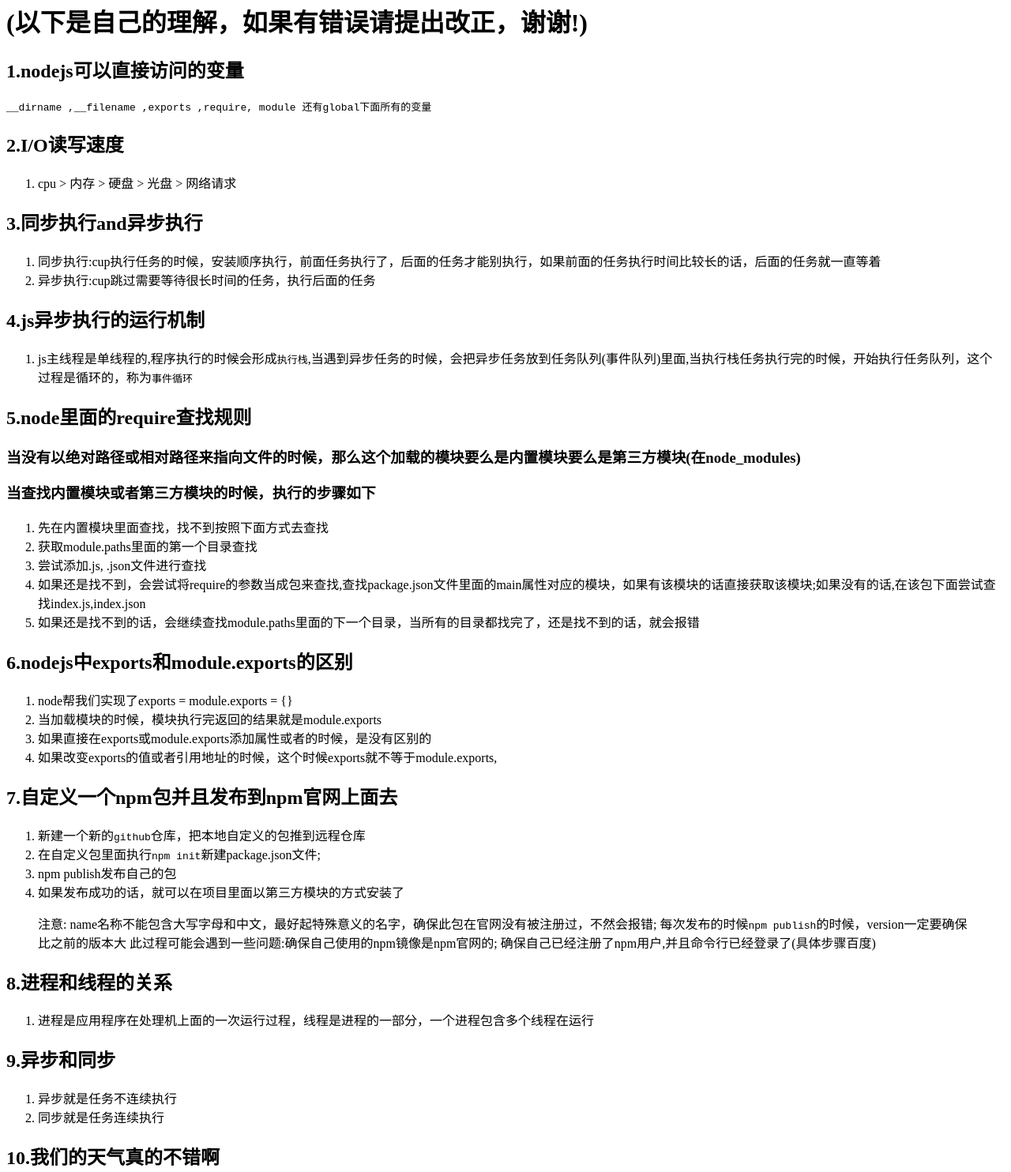
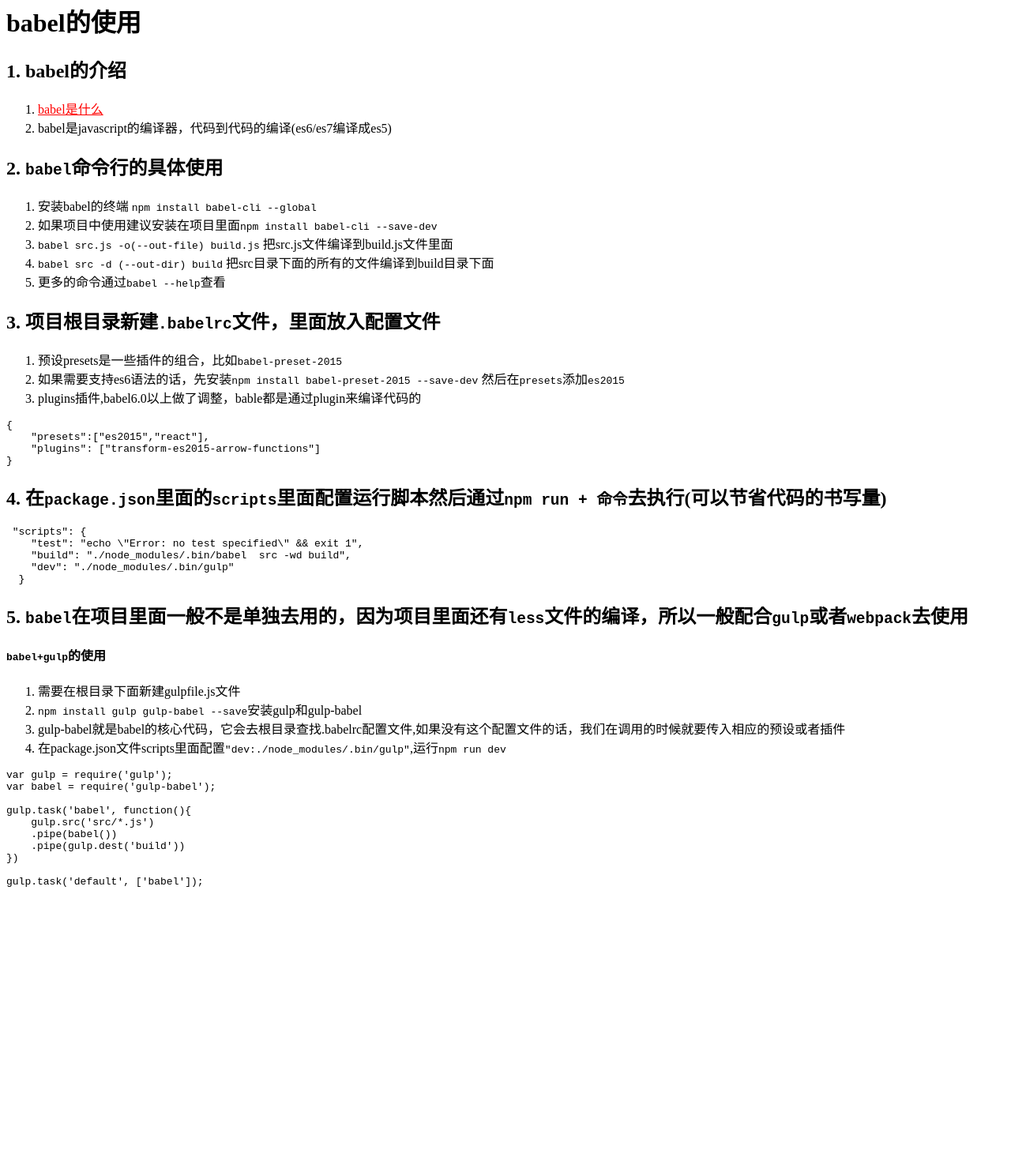
Before and after one commit to miaozhirui/my-note, a plain HTML site: page index.html in a window 1280 px wide. Shown: the part 5-1489 px from the top of the page at 79% size. After the commit the page ends 1142 px from the top, so only its background shows below. Drawn offline with Linux system fonts and the light colour scheme.

Commit message:
edit index.md

```diff
--- a/index.html
+++ b/index.html
@@ -1,53 +1,54 @@
-<h1 id="以下是自己的理解如果有错误请提出改正谢谢">(以下是自己的理解，如果有错误请提出改正，谢谢!)</h1>
-<h2 id="nodejs可以直接访问的变量">1.nodejs可以直接访问的变量</h2>
-<pre><code>__dirname ,__filename ,exports ,require, module 还有global下面所有的变量</code></pre>
-<h2 id="io读写速度">2.I/O读写速度</h2>
+<h1 id="babel的使用">babel的使用</h1>
+<h2 id="babel的介绍">1. babel的介绍</h2>
 <ol style="list-style-type: decimal">
-<li>cpu &gt; 内存 &gt; 硬盘 &gt; 光盘 &gt; 网络请求</li>
+<li><a href="http://babeljs.io/" style="color:red">babel是什么</a></li>
+<li>babel是javascript的编译器，代码到代码的编译(es6/es7编译成es5)</li>
 </ol>
-<h2 id="同步执行and异步执行">3.同步执行and异步执行</h2>
+<h2 id="babel命令行的具体使用">2. <code>babel</code>命令行的具体使用</h2>
 <ol style="list-style-type: decimal">
-<li>同步执行:cup执行任务的时候，安装顺序执行，前面任务执行了，后面的任务才能别执行，如果前面的任务执行时间比较长的话，后面的任务就一直等着</li>
-<li>异步执行:cup跳过需要等待很长时间的任务，执行后面的任务</li>
+<li>安装babel的终端 <code>npm install babel-cli --global</code></li>
+<li>如果项目中使用建议安装在项目里面<code>npm install babel-cli --save-dev</code></li>
+<li><code>babel src.js -o(--out-file) build.js</code> 把src.js文件编译到build.js文件里面</li>
+<li><code>babel src -d (--out-dir) build</code> 把src目录下面的所有的文件编译到build目录下面</li>
+<li>更多的命令通过<code>babel --help</code>查看</li>
 </ol>
-<h2 id="js异步执行的运行机制">4.js异步执行的运行机制</h2>
+<h2 id="项目根目录新建.babelrc文件里面放入配置文件">3. 项目根目录新建<code>.babelrc</code>文件，里面放入配置文件</h2>
 <ol style="list-style-type: decimal">
-<li>js主线程是单线程的,程序执行的时候会形成<code>执行栈</code>,当遇到异步任务的时候，会把异步任务放到任务队列(事件队列)里面,当执行栈任务执行完的时候，开始执行任务队列，这个过程是循环的，称为<code>事件循环</code></li>
+<li>预设presets是一些插件的组合，比如<code>babel-preset-2015</code></li>
+<li>如果需要支持es6语法的话，先安装<code>npm install babel-preset-2015 --save-dev</code> 然后在<code>presets</code>添加<code>es2015</code></li>
+<li>plugins插件,babel6.0以上做了调整，bable都是通过plugin来编译代码的</li>
 </ol>
-<h2 id="node里面的require查找规则">5.node里面的require查找规则</h2>
-<h3 id="当没有以绝对路径或相对路径来指向文件的时候那么这个加载的模块要么是内置模块要么是第三方模块在node_modules">当没有以绝对路径或相对路径来指向文件的时候，那么这个加载的模块要么是内置模块要么是第三方模块(在node_modules)</h3>
-<h3 id="当查找内置模块或者第三方模块的时候执行的步骤如下">当查找内置模块或者第三方模块的时候，执行的步骤如下</h3>
+<pre>
+{
+    "presets":["es2015","react"],
+    "plugins": ["transform-es2015-arrow-functions"]
+}
+</pre>
+<h2 id="在package.json里面的scripts里面配置运行脚本然后通过npm-run-命令去执行可以节省代码的书写量">4. 在<code>package.json</code>里面的<code>scripts</code>里面配置运行脚本然后通过<code>npm run + 命令</code>去执行(可以节省代码的书写量)</h2>
+<pre>
+ "scripts": {
+    "test": "echo \"Error: no test specified\" && exit 1",
+    "build": "./node_modules/.bin/babel  src -wd build",
+    "dev": "./node_modules/.bin/gulp"
+  }
+</pre>
+<h2 id="babel在项目里面一般不是单独去用的因为项目里面还有less文件的编译所以一般配合gulp或者webpack去使用">5. <code>babel</code>在项目里面一般不是单独去用的，因为项目里面还有<code>less</code>文件的编译，所以一般配合<code>gulp</code>或者<code>webpack</code>去使用</h2>
+<h4 id="babelgulp的使用"><code>babel+gulp</code>的使用</h4>
 <ol style="list-style-type: decimal">
-<li>先在内置模块里面查找，找不到按照下面方式去查找</li>
-<li>获取module.paths里面的第一个目录查找</li>
-<li>尝试添加.js, .json文件进行查找</li>
-<li>如果还是找不到，会尝试将require的参数当成包来查找,查找package.json文件里面的main属性对应的模块，如果有该模块的话直接获取该模块;如果没有的话,在该包下面尝试查找index.js,index.json</li>
-<li>如果还是找不到的话，会继续查找module.paths里面的下一个目录，当所有的目录都找完了，还是找不到的话，就会报错</li>
+<li>需要在根目录下面新建gulpfile.js文件</li>
+<li><code>npm install gulp gulp-babel --save</code>安装gulp和gulp-babel</li>
+<li>gulp-babel就是babel的核心代码，它会去根目录查找.babelrc配置文件,如果没有这个配置文件的话，我们在调用的时候就要传入相应的预设或者插件</li>
+<li>在package.json文件scripts里面配置<code>&quot;dev:./node_modules/.bin/gulp&quot;</code>,运行<code>npm run dev</code></li>
 </ol>
-<h2 id="nodejs中exports和module.exports的区别">6.nodejs中exports和module.exports的区别</h2>
-<ol style="list-style-type: decimal">
-<li>node帮我们实现了exports = module.exports = {}</li>
-<li>当加载模块的时候，模块执行完返回的结果就是module.exports</li>
-<li>如果直接在exports或module.exports添加属性或者的时候，是没有区别的</li>
-<li>如果改变exports的值或者引用地址的时候，这个时候exports就不等于module.exports,</li>
-</ol>
-<h2 id="自定义一个npm包并且发布到npm官网上面去">7.自定义一个npm包并且发布到npm官网上面去</h2>
-<ol style="list-style-type: decimal">
-<li>新建一个新的<code>github</code>仓库，把本地自定义的包推到远程仓库</li>
-<li>在自定义包里面执行<code>npm init</code>新建package.json文件;</li>
-<li>npm publish发布自己的包</li>
-<li>如果发布成功的话，就可以在项目里面以第三方模块的方式安装了</li>
-</ol>
-<blockquote>
-<p>注意: name名称不能包含大写字母和中文，最好起特殊意义的名字，确保此包在官网没有被注册过，不然会报错; 每次发布的时候<code>npm publish</code>的时候，version一定要确保比之前的版本大 此过程可能会遇到一些问题:确保自己使用的npm镜像是npm官网的; 确保自己已经注册了npm用户,并且命令行已经登录了(具体步骤百度)</p>
-</blockquote>
-<h2 id="进程和线程的关系">8.进程和线程的关系</h2>
-<ol style="list-style-type: decimal">
-<li>进程是应用程序在处理机上面的一次运行过程，线程是进程的一部分，一个进程包含多个线程在运行</li>
-</ol>
-<h2 id="异步和同步">9.异步和同步</h2>
-<ol style="list-style-type: decimal">
-<li>异步就是任务不连续执行</li>
-<li>同步就是任务连续执行</li>
-</ol>
-<h2 id="我们的天气真的不错啊">10.我们的天气真的不错啊</h2>
+<pre>
+var gulp = require('gulp');
+var babel = require('gulp-babel');
+
+gulp.task('babel', function(){
+    gulp.src('src/*.js')
+    .pipe(babel())
+    .pipe(gulp.dest('build'))
+})
+
+gulp.task('default', ['babel']);
+</pre>
```
Also changed, not shown: index.md (+44 -40 lines).
